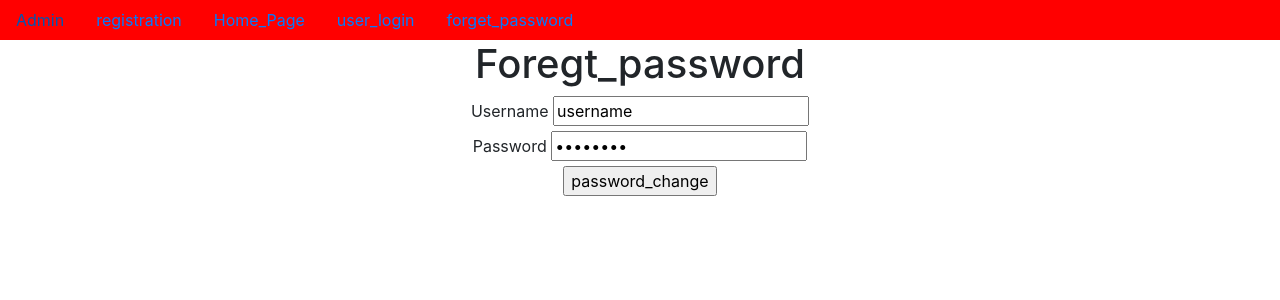
After one commit to dhilli5/registrations_form, a Django app: page /forget_password/ in a window 1280 px wide. The commit adds this page. Shown: the top 300 px of the page. Run offline with Django 4.2, Linux system fonts and the light colour scheme.

Commit message:
first commit

```diff
--- a/app/views.py
+++ b/app/views.py
@@ -72,3 +72,37 @@ def login_user(request):
 def user_logout(request):
     logout(request)
     return HttpResponseRedirect(reverse('home_page'))
+
+@login_required
+def display_profile(request):
+    username=request.session.get('username')
+    uo=User.objects.get(username=username)
+    po=Profile.objects.get(username=uo)
+
+    d={'uo':uo,"po":po}
+    return render(request,'display_profile.html',d)
+
+@login_required
+def change_password(request):
+    if request.method=="POST":
+        password=request.POST['password']
+        username=request.session.get('username')
+        uo=User.objects.get(username=username)
+        uo.set_password(password)
+        uo.save()
+        return HttpResponse("change password successfully")
+
+
+    return render(request,'change_password.html')
+
+def forget_password(request):
+    if request.method=="POST":
+        username=request.POST["username"]
+        password=request.POST["password"]
+
+        uo=User.objects.get(username=username)
+        uo.set_password(password)
+        uo.save()
+
+        return HttpResponse("password changed done")
+    return render(request,'forget_password.html')
--- a/project36/urls.py
+++ b/project36/urls.py
@@ -26,4 +26,7 @@ urlpatterns = [
     path('home_page/',home_page,name='home_page'),
     path('login_user/',login_user,name='login_user'),
     path('user_logout/',user_logout,name='user_logout'),
+    path('display_profile/',display_profile,name="display_profile"),
+    path('change_password/',change_password,name="change_password"),
+    path('forget_password/',forget_password,name='forget_password'),
 ]+static(settings.MEDIA_URL,document_root=settings.MEDIA_ROOT)
--- a/templates/dummy.html
+++ b/templates/dummy.html
@@ -22,9 +22,12 @@
         <a href="{% url 'home_page' %}" class="nav-link">Home_Page</a>
 
         {% if user.is_authenticated %}
+        <a href="{% url 'display_profile' %}" class="nav-link">display_profile</a>
+        <a href="{% url 'change_password' %}" class="nav-link">change_password</a>
         <a href="{% url 'user_logout' %}" class="nav-link">user_logout</a>
         {% else %}
         <a href="{% url 'login_user' %}" class="nav-link">user_login</a>
+        <a href="{% url 'forget_password' %}" class="nav-link">forget_password</a>
         {% endif %}
 
 
--- /dev/null
+++ b/templates/forget_password.html
@@ -0,0 +1,19 @@
+{% extends 'dummy.html' %}
+{% block title %}
+    <title>forget_password</title>
+{% endblock %}
+
+{% block body_block %}
+<h1>Foregt_password</h1>
+   <form method="POST">
+    {% csrf_token %}
+
+    <label for="username">Username</label>
+    <input type="text" name="username" value="username"><br>
+    <label for="password">Password</label>
+    <input type="password" name="password" value="password"><br>
+
+    <input type="submit" value="password_change">
+
+   </form>
+{% endblock %}
```
Also changed, not shown: templates/change_password.html (added, +14 -0 lines), templates/display_profile.html (added, +22 -0 lines), db.sqlite3, media/sachin2_bm6nw50.jpeg (added).
